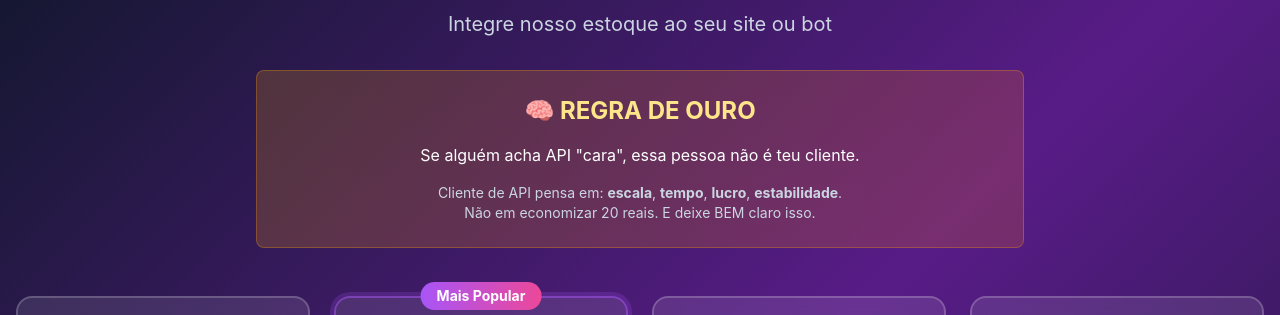
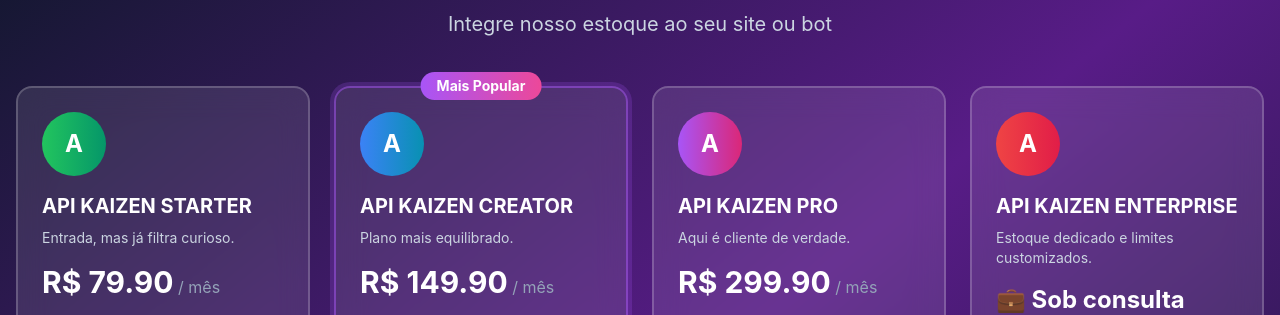
Before and after one commit to Lynxzzx/kaizentest, a Next.js app: page /api-plans in a window 1280 px wide. Shown: the part 298-613 px from the top of the page. Built offline with nearby package versions, Linux system fonts and the light colour scheme; no server answers; the database is empty.

Commit message:
fix: Remove mensagem da Regra de Ouro da pÃ¡gina de planos de API

```diff
--- a/pages/api-plans.tsx
+++ b/pages/api-plans.tsx
@@ -141,17 +141,6 @@ export default function ApiPlans() {
             <p className="text-xl text-slate-300 mb-8">
               Integre nosso estoque ao seu site ou bot
             </p>
-            <div className="bg-gradient-to-r from-amber-500/20 to-orange-500/20 border border-amber-500/30 rounded-lg p-6 max-w-3xl mx-auto mb-8">
-              <h2 className="text-2xl font-bold text-amber-200 mb-4">🧠 REGRA DE OURO</h2>
-              <p className="text-white mb-4">
-                Se alguém acha API "cara", essa pessoa não é teu cliente.
-              </p>
-              <p className="text-slate-300 text-sm">
-                Cliente de API pensa em: <strong>escala</strong>, <strong>tempo</strong>, <strong>lucro</strong>, <strong>estabilidade</strong>.
-                <br />
-                Não em economizar 20 reais. E deixe BEM claro isso.
-              </p>
-            </div>
           </div>
 
           <div className="grid grid-cols-1 md:grid-cols-2 lg:grid-cols-4 gap-6 mb-12">
```
